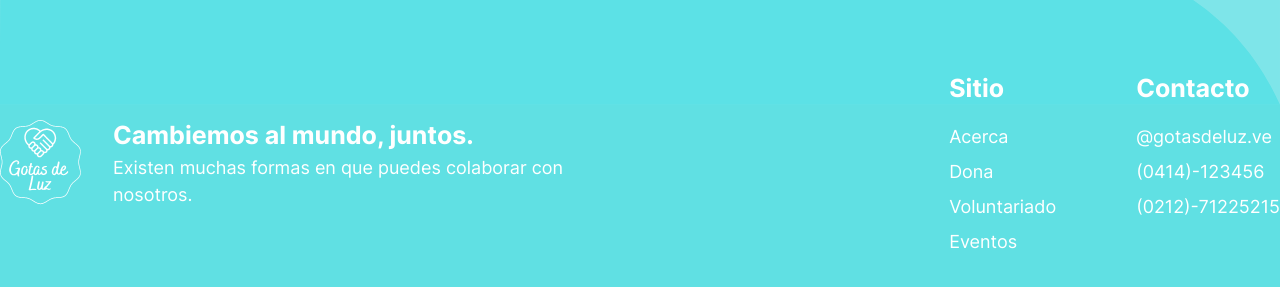
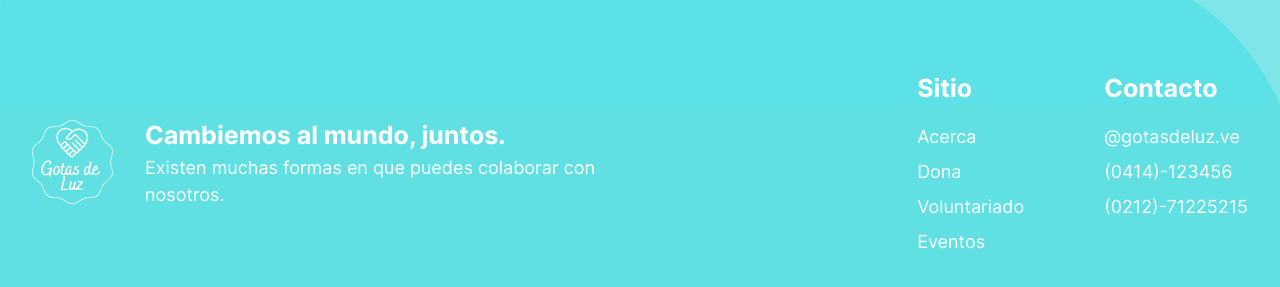
Before and after one commit to Dalfonzo/sc-gotas-de-luz, a Next.js app: page /about in a window 1280 px wide. Shown: the part 2081-2368 px from the top of the page. Built offline with nearby package versions, Linux system fonts and the light colour scheme.

Commit message:
Adds footer mq

```diff
--- a/components/client/common/footer/Footer.tsx
+++ b/components/client/common/footer/Footer.tsx
@@ -1,23 +1,42 @@
 import { Box, Flex, Image, List, ListItem, Text } from '@chakra-ui/react'
+import { responsiveProperty } from '~/theme/utils'
 
 const Footer = () => {
   return (
     <Box as="footer" color="white" marginTop="8rem">
       <Image src="assets/svg/footer-bg.svg" alt="footer background" width="100%" />
-      <Box padding="5rem 0" background="aqua.light" marginTop="-9vw">
-        <Flex maxW="7xl" margin="auto" fontSize="18px" justifyContent="space-between">
-          <Box display="flex" alignItems="center">
+      <Box padding="5rem 2rem" background="aqua.light" marginTop="-9vw">
+        <Flex
+          maxW="7xl"
+          margin="auto"
+          fontSize={responsiveProperty({ mobileSize: 12, desktopSize: 18 })}
+          justifyContent="space-between"
+          flexDir={{ base: 'column', md: 'row' }}
+          alignItems={{ base: 'center', md: 'unset' }}
+          gap="2rem"
+        >
+          <Box
+            display="flex"
+            alignItems="center"
+            flexDir={{ base: 'column', sm: 'row' }}
+            gap={{ base: '1.5rem', sm: 'unset' }}
+          >
             <Image src="assets/svg/logo-footer.svg" alt="gotas de luz" />
             <Box marginLeft="2rem" width="80%">
-              <Text fontSize="25px" fontWeight="bold">
+              <Text fontSize={responsiveProperty({ mobileSize: 14, desktopSize: 25 })} fontWeight="bold">
                 Cambiemos al mundo, juntos.
               </Text>
               <Text>Existen muchas formas en que puedes colaborar con nosotros. </Text>
             </Box>
           </Box>
-          <Flex gap="5rem">
+          <Flex gap={responsiveProperty({ mobileSize: 2, desktopSize: 5, unit: 'rem' })}>
             <List spacing="0.5rem">
-              <ListItem as="li" fontSize="25px" fontWeight="bold" marginBottom="1rem">
+              <ListItem
+                as="li"
+                fontSize={responsiveProperty({ mobileSize: 14, desktopSize: 25 })}
+                fontWeight="bold"
+                marginBottom="1rem"
+              >
                 Sitio
               </ListItem>
               <ListItem>Acerca</ListItem>
@@ -26,7 +45,12 @@ const Footer = () => {
               <ListItem>Eventos</ListItem>
             </List>
             <List spacing="0.5rem">
-              <Box as="li" fontSize="25px" fontWeight="bold" marginBottom="1rem">
+              <Box
+                as="li"
+                fontSize={responsiveProperty({ mobileSize: 14, desktopSize: 25 })}
+                fontWeight="bold"
+                marginBottom="1rem"
+              >
                 Contacto
               </Box>
               <ListItem>@gotasdeluz.ve</ListItem>
```
